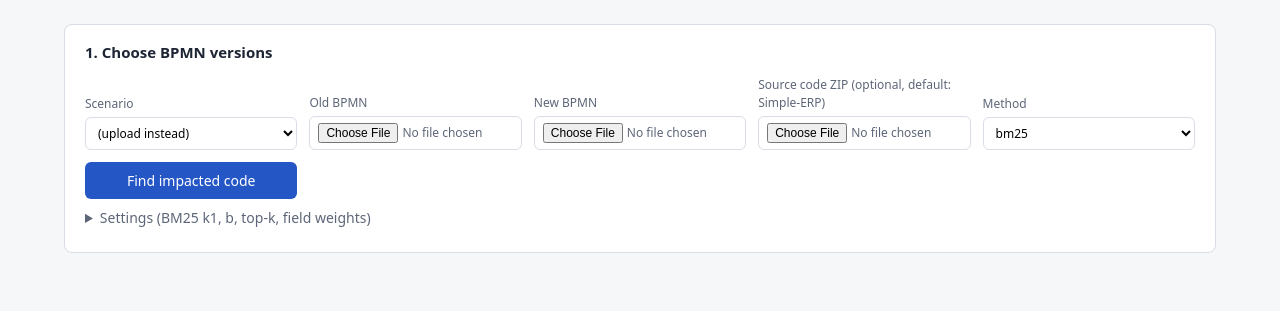
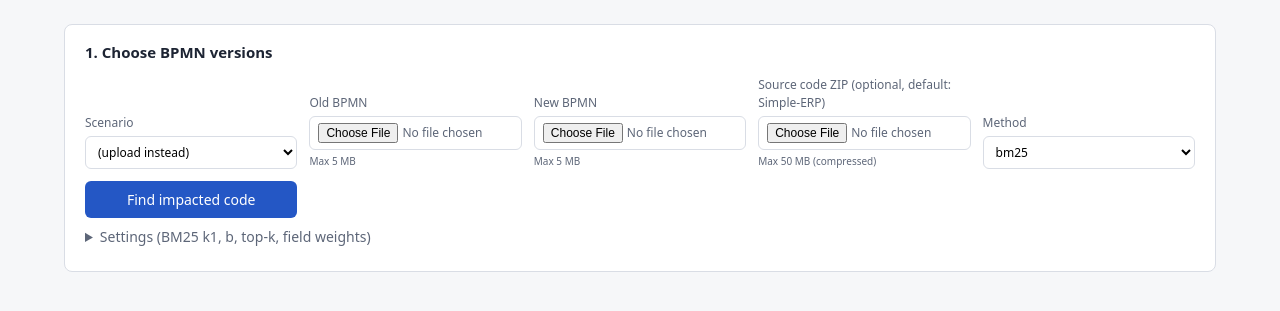
Before and after one commit to oceanite/bpmn-impact-retrieval, a FastAPI app: page / in a window 1280 px wide. Shown: the part 49-360 px from the top of the page. Run offline with FastAPI, Linux system fonts and the light colour scheme.

Commit message:
feat(web): upload limits

```diff
--- a/web/app.py
+++ b/web/app.py
@@ -51,7 +51,7 @@ def group_changes(changes) -> list[dict]:
         groups[title]["hidden" if unnamed_flow else "shown"].append(c)
     return [g for g in groups.values() if g["shown"] or g["hidden"]]
 
-
+templates.env.globals["upload_limits"] = DEFAULTS.get("upload", {})
 templates.env.globals["group_changes"] = group_changes
 
 
--- a/web/templates/mapping.html
+++ b/web/templates/mapping.html
@@ -12,10 +12,10 @@
           {% for s in scenarios %}<option {% if s == selected.scenario %}selected{% endif %}>{{ s }}</option>{% endfor %}
         </select>
       </label>
-      <label>Old BPMN <input type="file" name="old_file" accept=".bpmn,.xml"></label>
-      <label>New BPMN <input type="file" name="new_file" accept=".bpmn,.xml"></label>
+      <label>Old BPMN <input type="file" name="old_file" accept=".bpmn,.xml"><small>Max {{ upload_limits.max_bpmn_mb }} MB</small></label>
+      <label>New BPMN <input type="file" name="new_file" accept=".bpmn,.xml"><small>Max {{ upload_limits.max_bpmn_mb }} MB</small></label>
       <label>Source code ZIP (optional, default: Simple-ERP)
-        <input type="file" name="code_zip" accept=".zip"></label>
+        <input type="file" name="code_zip" accept=".zip"><small>Max {{ upload_limits.max_zip_mb }} MB (compressed)</small></label>
       <label>Method
         <select name="method">
           {% for m in methods %}<option {% if m == selected.method %}selected{% endif %}>{{ m }}</option>{% endfor %}
```
